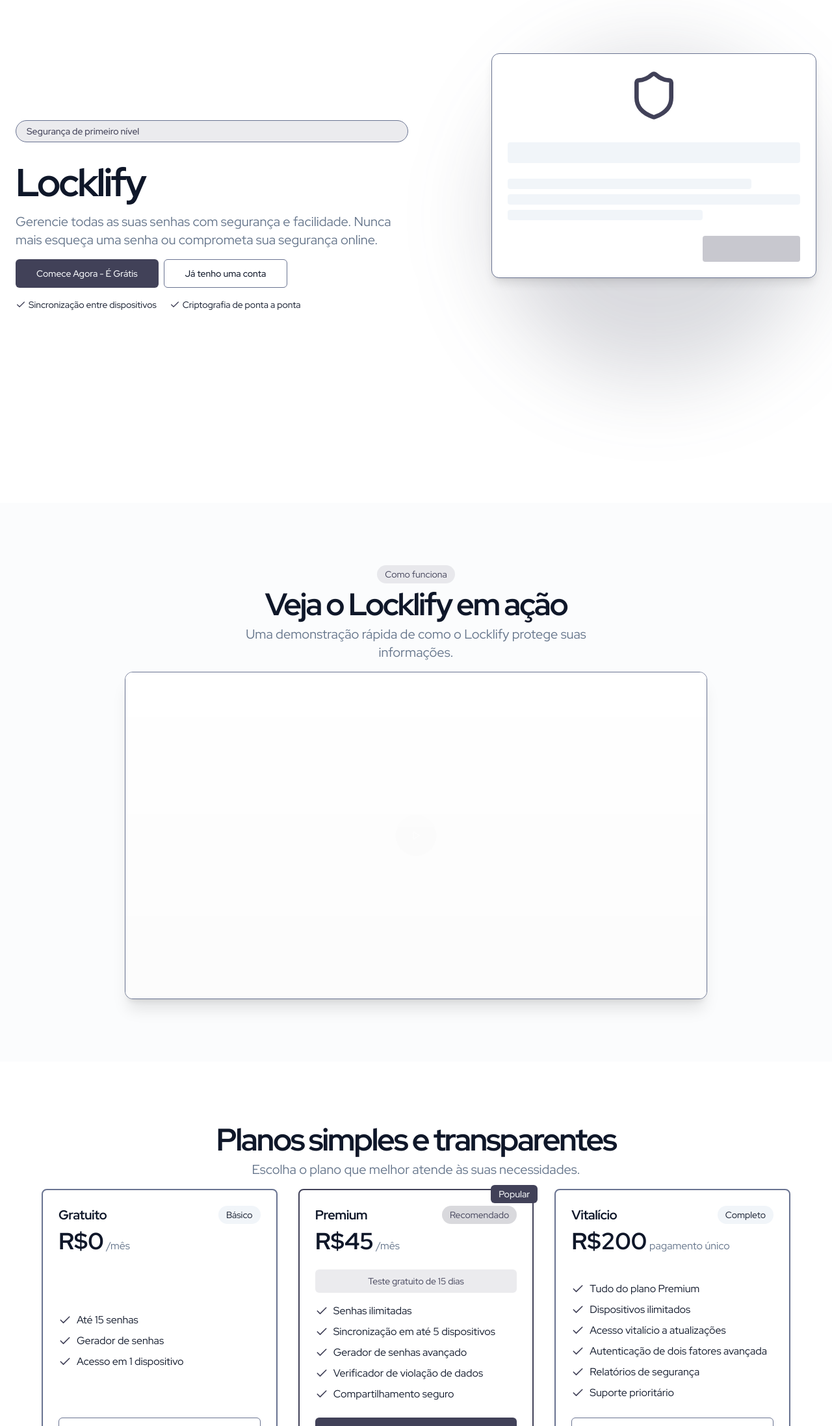
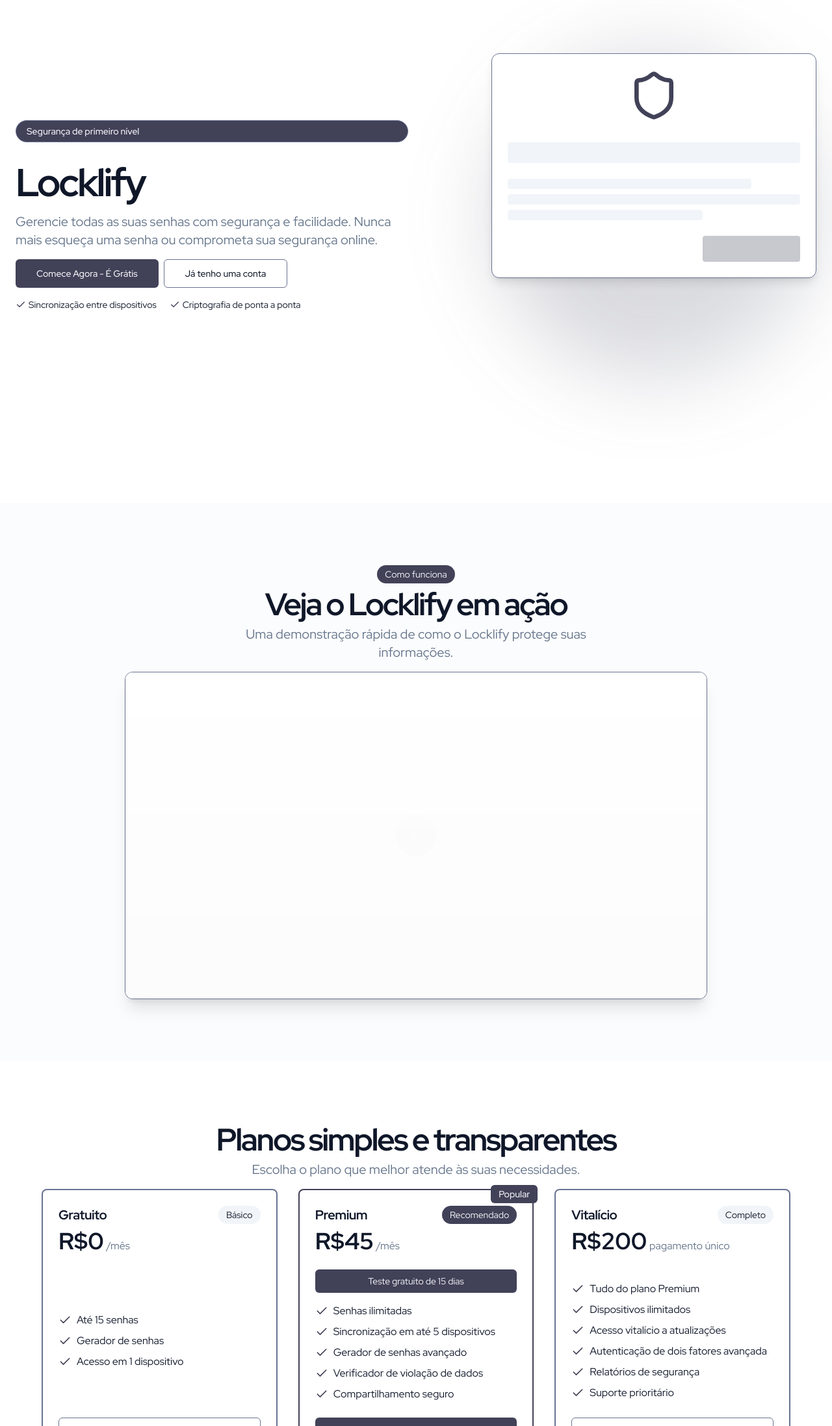
Before and after one commit to aluizio-n/locklify-front, a React (Vite) app: page /landing in a window 1280 px wide. Shown: the part 110-2305 px from the top of the page at 65% size. Built offline with nearby package versions, Linux system fonts and the light colour scheme.

Commit message:
fix: colors

```diff
--- a/src/pages/Landing.tsx
+++ b/src/pages/Landing.tsx
@@ -21,7 +21,7 @@ const Landing = () => {
         <div className="container px-4 md:px-6 mx-auto">
           <div className="grid gap-6 lg:grid-cols-2 items-center">
             <div className="flex flex-col justify-center space-y-4">
-              <div className="inline-block px-4 py-1.5 mb-4 text-sm font-medium border rounded-full bg-primary/10 text-primary">
+              <div className="inline-block px-4 py-1.5 mb-4 text-sm font-medium border rounded-full bg-primary text-primary-foreground">
                 Segurança de primeiro nível
               </div>
               <h1 className="text-4xl font-bold tracking-tighter sm:text-5xl md:text-6xl">
@@ -75,7 +75,7 @@ const Landing = () => {
         <div className="container px-4 md:px-6 mx-auto">
           <div className="flex flex-col items-center justify-center space-y-4 text-center">
             <div className="space-y-2">
-              <div className="inline-block px-3 py-1 text-sm rounded-full bg-primary/10 text-primary">
+              <div className="inline-block px-3 py-1 text-sm rounded-full bg-primary text-primary-foreground">
                 Como funciona
               </div>
               <h2 className="text-3xl font-bold tracking-tighter sm:text-4xl md:text-5xl">
@@ -154,7 +154,7 @@ const Landing = () => {
                 <CardHeader>
                   <div className="flex justify-between items-center">
                     <CardTitle className="text-xl">Premium</CardTitle>
-                    <div className="inline-block px-3 py-1 text-sm rounded-full bg-primary/20 text-primary">Recomendado</div>
+                    <div className="inline-block px-3 py-1 text-sm rounded-full bg-primary text-primary-foreground">Recomendado</div>
                   </div>
                   <div className="mt-4 flex items-baseline">
                     <span className="text-4xl font-bold">R$45</span>
@@ -162,7 +162,7 @@ const Landing = () => {
                   </div>
                 </CardHeader>
                 <CardContent>
-                  <div className="mb-4 bg-primary/10 text-primary px-3 py-2 rounded-md text-sm">
+                  <div className="mb-4 bg-primary text-primary-foreground px-3 py-2 rounded-md text-sm">
                     Teste gratuito de 15 dias
                   </div>
                   <ul className="space-y-2 mt-4">
```
